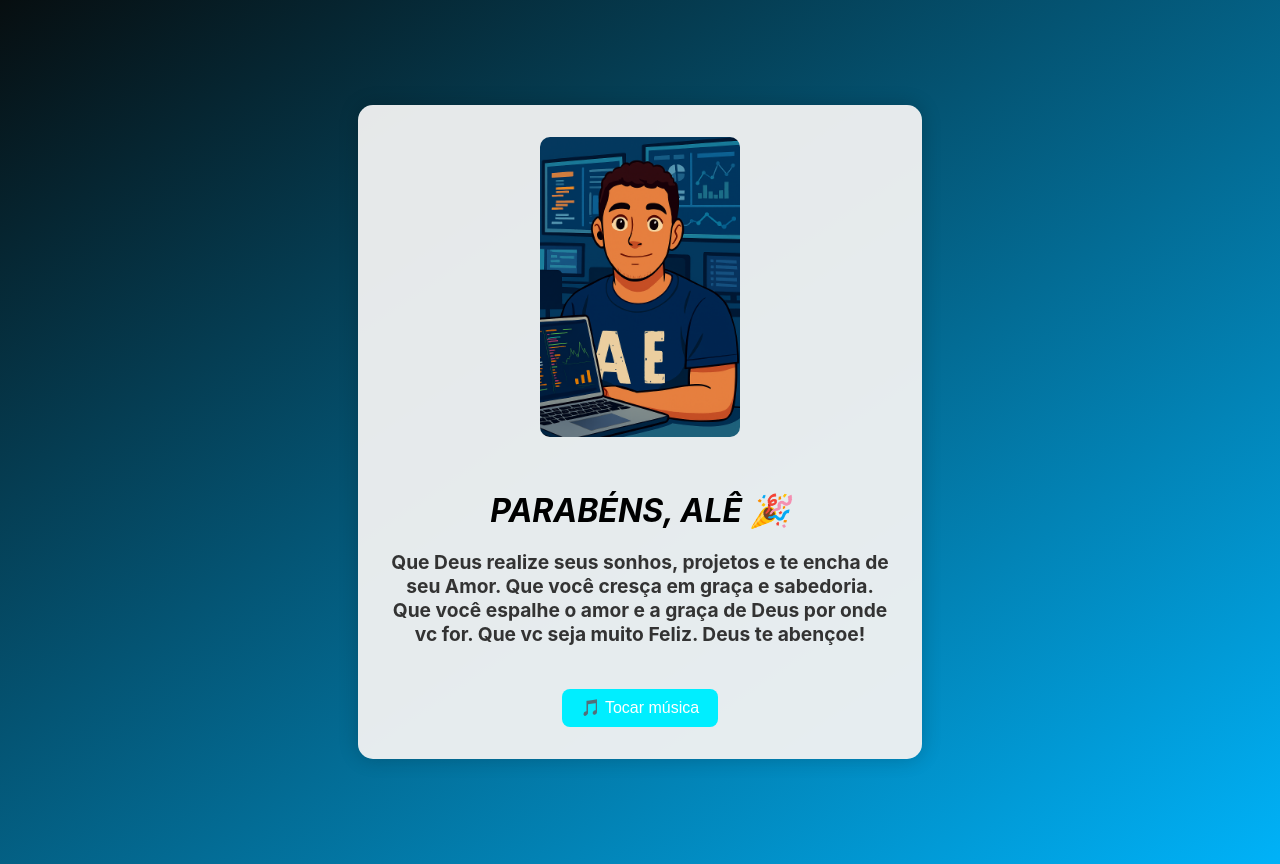
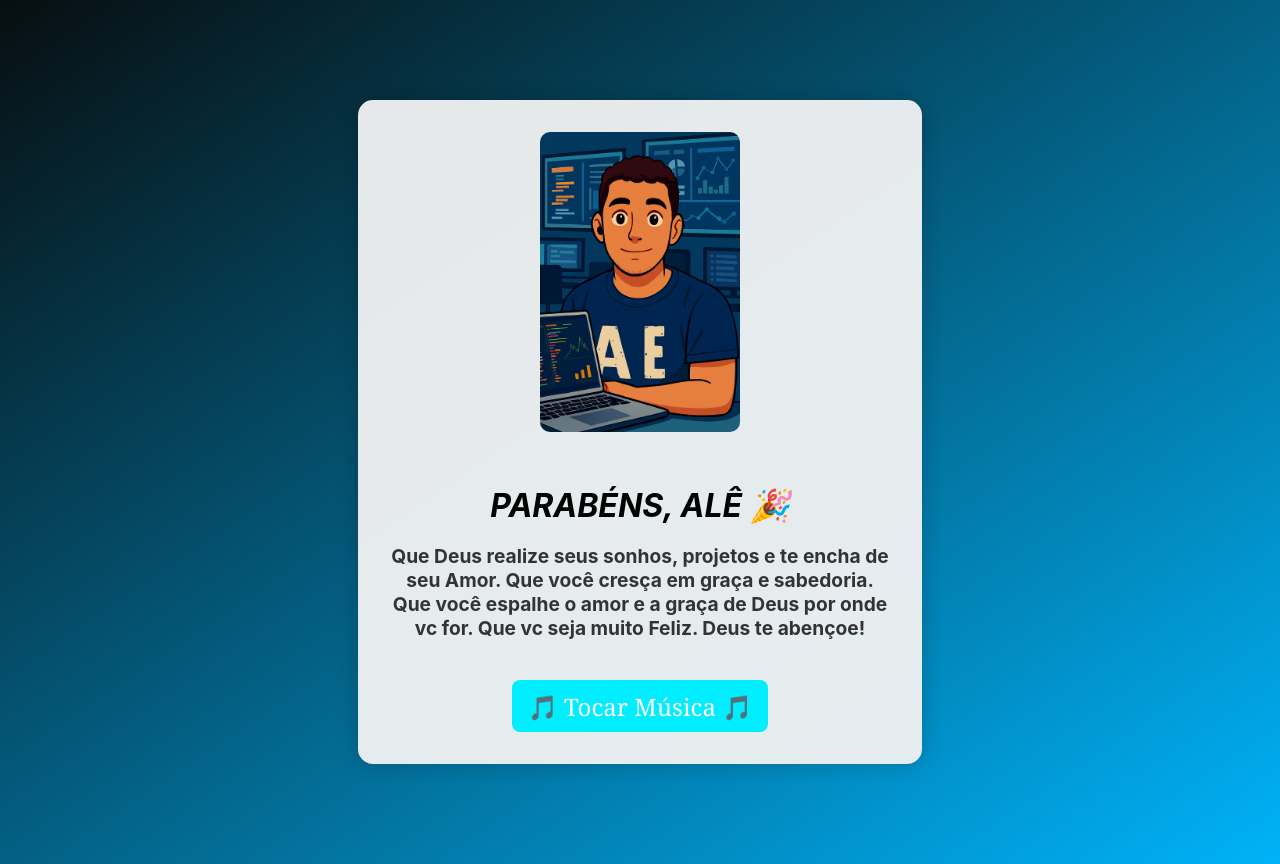
Before and after one commit to Ale-Calassa/appniver, a React (Create React App) app: page /appniver/dashboard in a window 1280 px wide. Built offline with nearby package versions, Linux system fonts and the light colour scheme.

Commit message:
Update File

```diff
--- a/src/pages/Dashboard.css
+++ b/src/pages/Dashboard.css
@@ -39,9 +39,10 @@
 }
 
 .play-button {
-  margin-top: 1.5rem;
-  padding: 0.6rem 1.2rem;
-  font-size: 1rem;
+  margin-top: 1.3rem;
+  padding: 0.6rem 1rem;
+  font-size: 1.5rem;
+  font-family: Georgia, 'Times New Roman', Times, serif;
   background-color: #00eeff;
   color: white;
   border: none;
--- a/src/pages/Dashboard.jsx
+++ b/src/pages/Dashboard.jsx
@@ -29,7 +29,7 @@ const Dashboard = () => {
              Que você espalhe o amor e a graça de Deus por onde vc for.
              Que vc seja muito Feliz. Deus te abençoe!
             </p>
-        <button className="play-button" onClick={handlePlay}>🎵 Tocar música</button>
+        <button className="play-button" onClick={handlePlay}>🎵 Tocar Música 🎵</button>
       </div>
     </div>
   );
```
